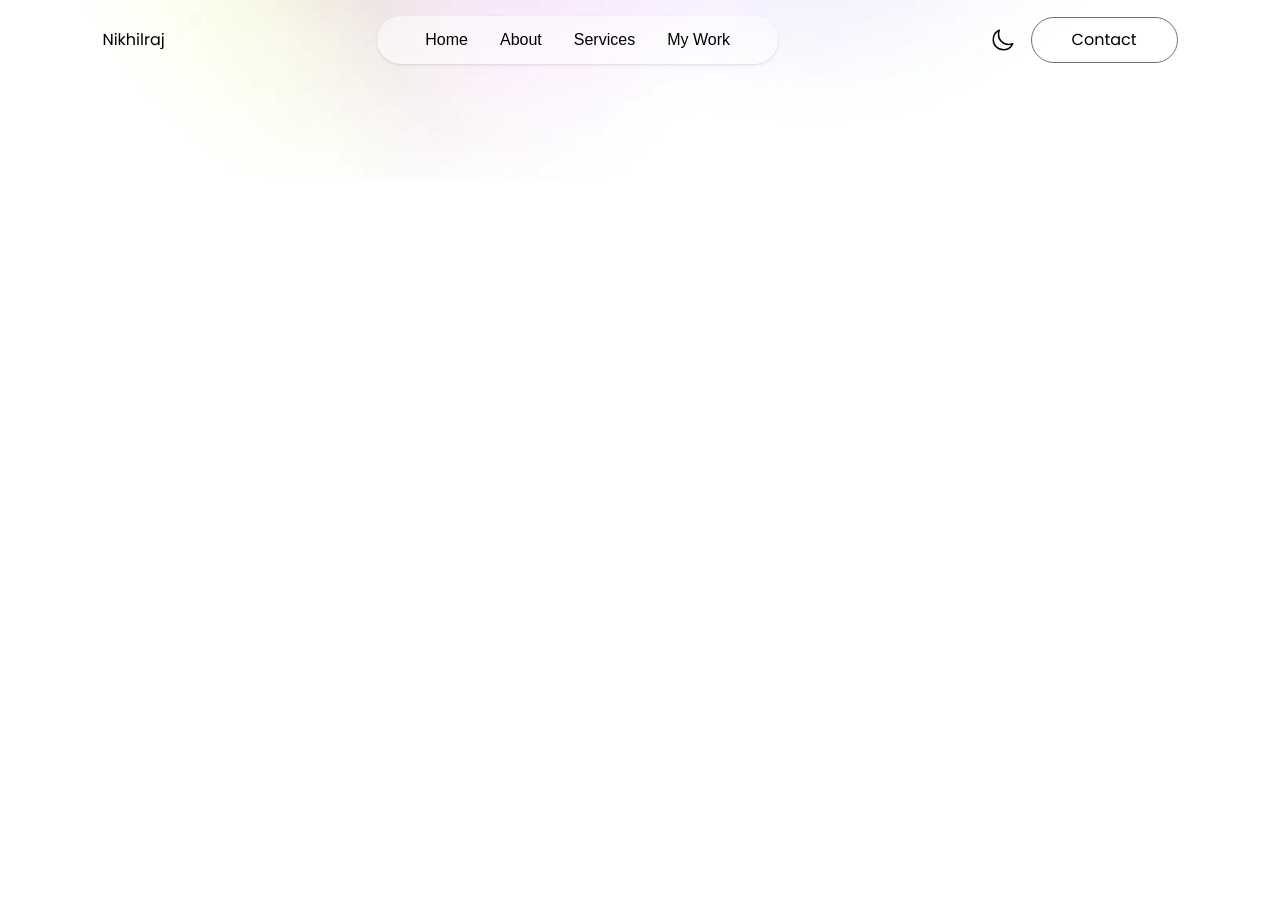
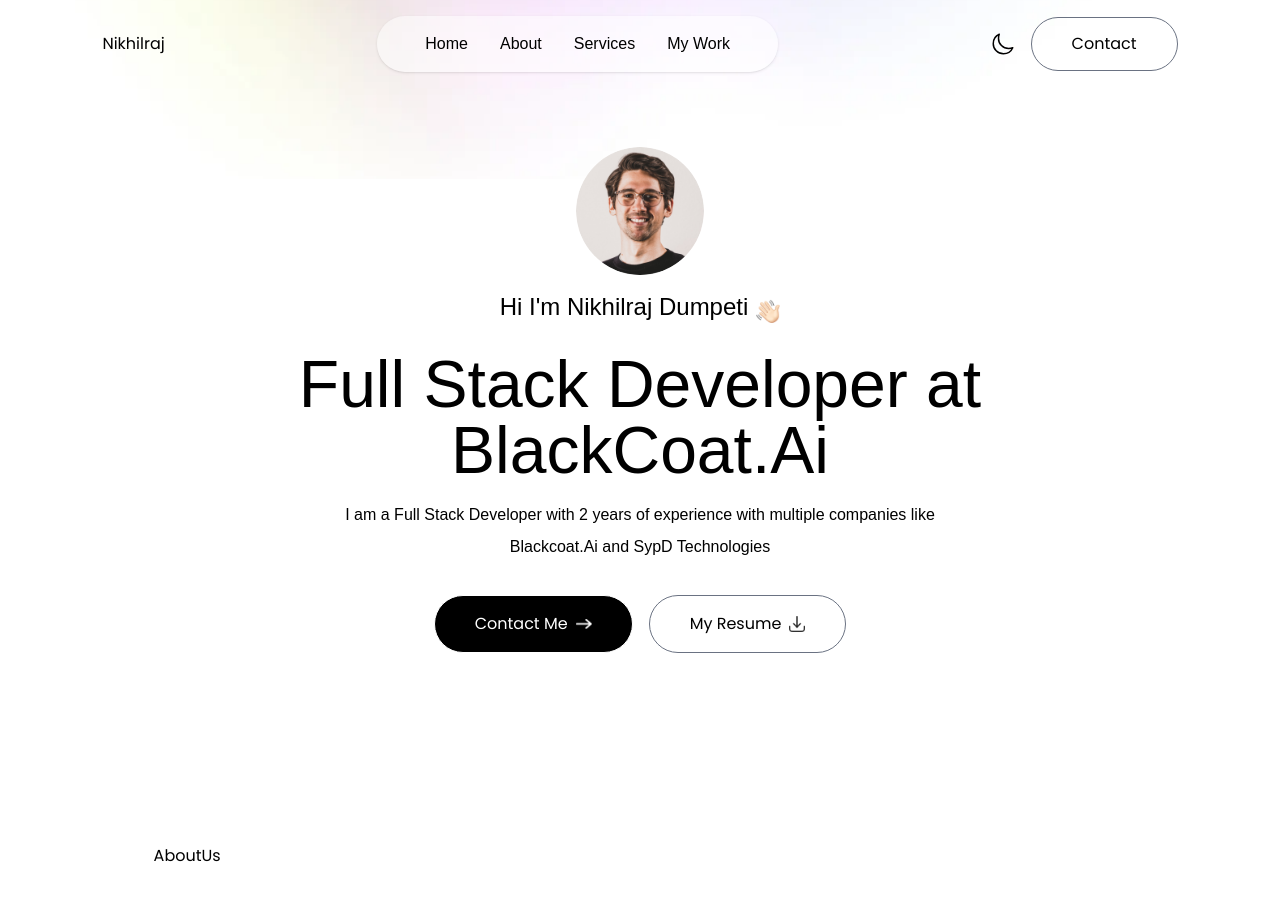
Before and after one commit to nikhilraj021/portfolio, a Next.js app: page / in a window 1280 px wide. Shown: the top 900 px of the page. Before the commit the page ends 800 px from the top, so only its background shows below. Built offline with nearby package versions, Linux system fonts and the light colour scheme; a web font is replaced by a local one.

Commit message:
Add AboutUs component and integrate it into the Home page; update Header styles and layout

```diff
--- /dev/null
+++ b/src/app/components/AboutUs.jsx
@@ -0,0 +1,9 @@
+import React from 'react'
+
+const AboutUs = () => {
+  return (
+    <div id='about' className='w-full px-[12%] py-10 scroll-mt-20'>AboutUs</div>
+  )
+}
+
+export default AboutUs
--- a/src/app/components/Header.jsx
+++ b/src/app/components/Header.jsx
@@ -4,7 +4,7 @@ import { assets } from "../../../assets/assets.js";
 
 const Header = () => {
   return (
-    <div>
+    <div className="w-11/12 max-w-3xl text-center mx-auto h-screen flex flex-col items-center justify-center gap-4">
       <div>
         <Image
           src={assets.profile_img}
@@ -14,7 +14,7 @@ const Header = () => {
       </div>
       <h3 className="flex items-end gap-2 text-xl md:text-2xl mb-3 font-ovo ">
         Hi I'm Nikhilraj Dumpeti
-        <Image src={assets.hand_icon} alt="hand-icon" className="w-32" />
+        <Image src={assets.hand_icon} alt="hand-icon" className="w-6" />
       </h3>
       <h1 className="text-3xl md:text-6xl lg:text-[66px] font-ovo">
         Full Stack Developer at BlackCoat.Ai
@@ -23,8 +23,11 @@ const Header = () => {
         I am a Full Stack Developer with 2 years of experience with multiple
         companies like Blackcoat.Ai and SypD Technologies
       </p>
-      <div>
-        <a href="#contact">
+      <div className="flex flex-col md:flex-row items-center gap-4 mt-4">
+        <a
+          href="#contact"
+          className="px-10 py-3 border border-white rounded-full bg-black text-white flex items-center gap-2"
+        >
           Contact Me
           <Image
             src={assets.right_arrow_white}
@@ -32,13 +35,14 @@ const Header = () => {
             className="w-4"
           />
         </a>
-        <a href="/Nikhilraj_Dumpeti_Resume.pdf" target="_blank">
+        <a
+          href="/Nikhilraj_Dumpeti_Resume.pdf"
+          download
+          target="_blank"
+          className="px-10 py-3 border border-gray-500 rounded-full flex items-center gap-2"
+        >
           My Resume
-          <Image
-            src={assets.download_icon}
-            alt="profile-pic"
-            className="w-4"
-          />
+          <Image src={assets.download_icon} alt="profile-pic" className="w-4" />
         </a>
       </div>
     </div>
--- a/src/app/layout.tsx
+++ b/src/app/layout.tsx
@@ -23,9 +23,9 @@ export default function RootLayout({
   children: React.ReactNode;
 }>) {
   return (
-    <html lang="en">
+    <html lang="en" >
       <body
-        className={`${poppins.className} antialiased`}
+        className={`${poppins.className} antialiased leading-8 overflow-x-hidden`}
       >
         {children}
       </body>
--- a/src/app/page.tsx
+++ b/src/app/page.tsx
@@ -1,11 +1,15 @@
 "use client"
 
 import Navbar from "./components/Navbar";
+import Header from "./components/Header";
+import AboutUs from "./components/AboutUs";
 
 export default function Home() {
   return (
     <>
       <Navbar />
+      <Header />
+      <AboutUs />
     </>
   );
 }
```
